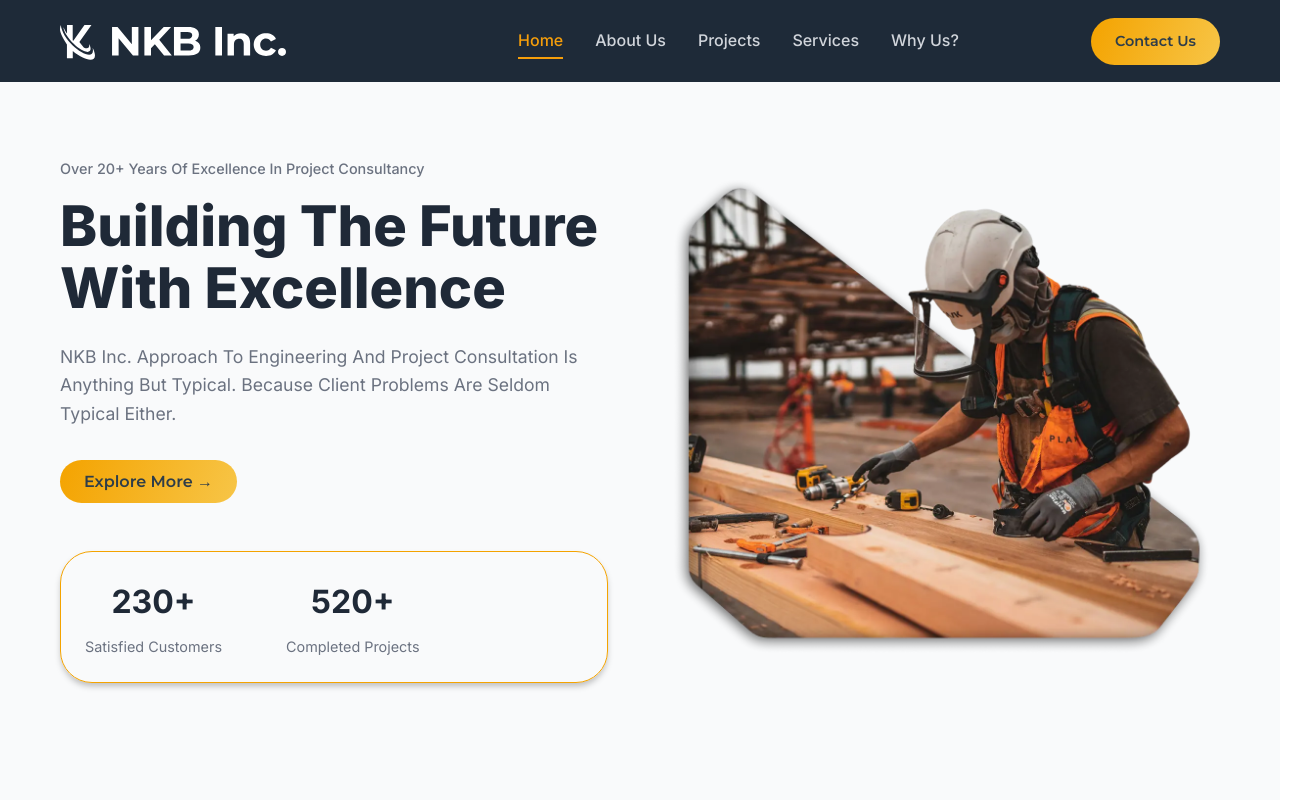
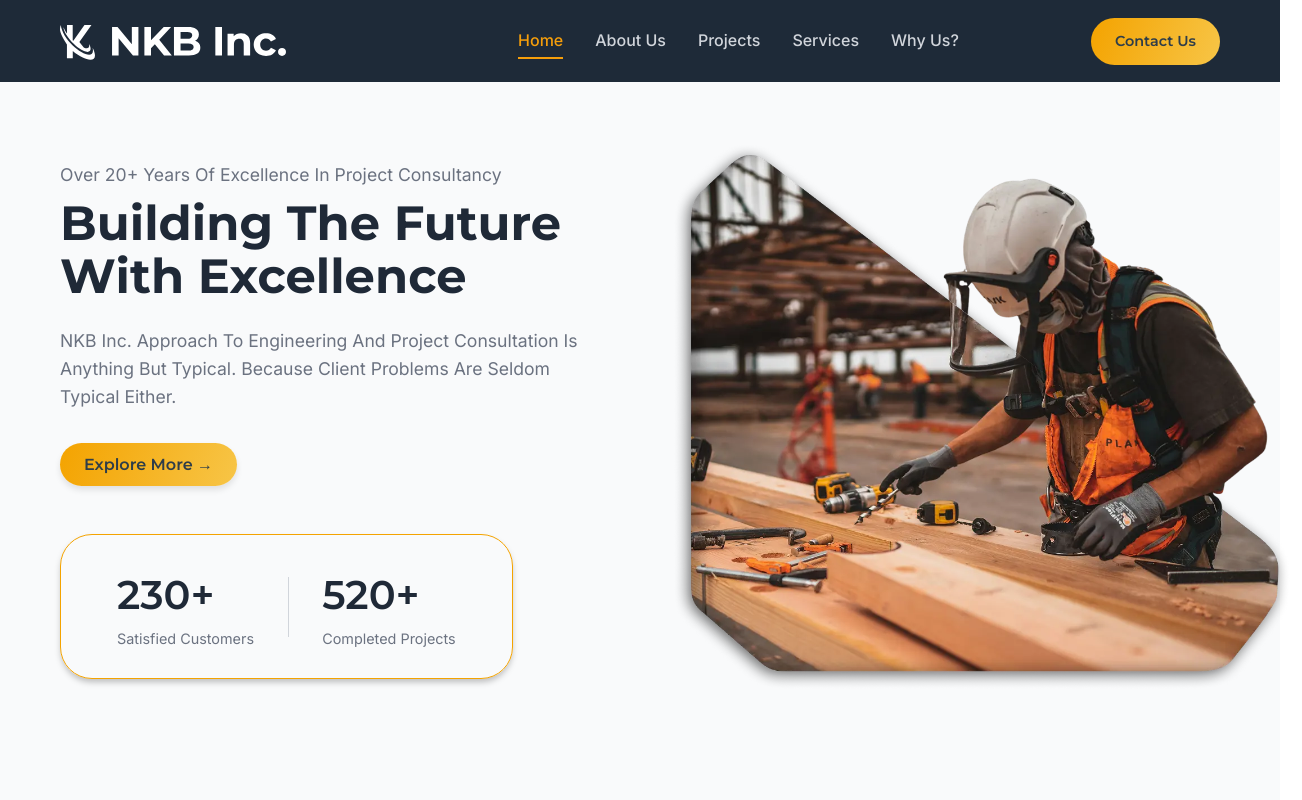
Before and after one commit to aesthetica-studios/nkb, a React (Vite) app: page / in a window 1280 px wide. Shown: the top 800 px of the page, 1302 px wide, since content can reach past the window. Built offline with nearby package versions, Linux system fonts and the light colour scheme.

Commit message:
major changes

```diff
--- a/index.html
+++ b/index.html
@@ -10,7 +10,7 @@
     <link href="https://fonts.googleapis.com/css2?family=Inter:wght@300;400;500;600;700;800&display=swap" rel="stylesheet">
     <link rel="preconnect" href="https://fonts.googleapis.com">
     <link rel="preconnect" href="https://fonts.gstatic.com" crossorigin>
-    <link href="https://fonts.googleapis.com/css2?family=Montserrat:ital,wght@0,100..900;1,100..900&display=swap" rel="stylesheet">
+<link href="https://fonts.googleapis.com/css2?family=Montserrat:wght@300;400;500;600;700;800&display=swap" rel="stylesheet">
   </head>
   <body>
     <div id="root"></div>
--- a/src/components/Hero.css
+++ b/src/components/Hero.css
@@ -11,18 +11,22 @@
   grid-template-columns: 1fr 1fr;
   gap: 4rem;
   align-items: center;
+  font-family: inter;
+  font-weight: 400;
 }
 
 .hero-subtitle {
   color: #6b7280;
-  font-size: 0.9rem;
-  margin-bottom: 1rem;
-  font-weight: 500;
+  font-size: 1.1rem;
+  font-family: inter;
+  margin-bottom: 0.5rem;
+  font-weight: 400;
 }
 
 .hero-title {
-  font-size: 3.5rem;
-  font-weight: 800;
+  font-family: montserrat;
+  font-size: 3rem;
+  font-weight: 700;
   color: #1f2937;
   line-height: 1.1;
   margin-bottom: 1.5rem;
@@ -36,35 +40,56 @@
 }
 
 .hero-btn {
+  font-family: 'Montserrat', sans-serif;
   font-size: 1rem;
   padding: 15px 30px;
+  background: linear-gradient(to right, #F7C547, #F4A300);
+  border: none;
   margin-bottom: 3rem;
+  border-radius: 9999px;
+  color: #1f2937;
+  font-weight: 300;
+  box-shadow: 0 4px 6px rgba(0, 0, 0, 0.1);
+  transition: all 0.2s ease-in-out;
 }
+
 
 .hero-stats {
   display: flex;
-  gap: 1rem;
+  gap: 0.6rem; /* more space between items if needed */
   border: 1px solid #F4A300;
   border-radius: 32px;
   box-shadow: 0 4px 6px -1px rgba(0, 0, 0, 0.25);
-  /* max-width: 400px; */
+  padding: 0.2rem 2rem; /* add top/bottom and left/right padding */
+  width: fit-content; /* shrink to fit content width */
+  margin: 0; /* center it if needed */
+  }
+  .stat-divider {
+  width: 1px;
+  background-color: #d1d5db; /* Light gray */
+  height: 60px;
+  align-self: center;
 }
 
 .stat-item {
   padding: 1.5rem;
   border-radius: 12px;
-  text-align: center;
+  text-align: left;
   min-width: 140px;
 }
 
 .stat-number {
-  font-size: 2rem;
-  font-weight: 700;
+  font-family: Montserrat;
+  font-size: 2.5rem;
+  font-weight: 600;
   color: #1f2937;
-  margin-bottom: 0.5rem;
+  margin-bottom: 0.05rem;
+
 }
 
 .stat-label {
+  font-family: inter;
+  font-weight: 400;
   color: #6b7280;
   font-size: 0.9rem;
 }
@@ -74,7 +99,7 @@
 }
 
 .hero-image img {
-  width: 100%;
+  width: 115%;
   height: auto;
   border-radius: 20px;
   /* box-shadow: 0 20px 25px -5px rgba(0, 0, 0, 0.1); */
@@ -103,4 +128,9 @@
   .stat-item {
     min-width: 120px;
   }
+  @media (max-width: 768px) {
+  .stat-divider {
+    display: none;
+  }
 }
+}
--- a/src/components/Hero.jsx
+++ b/src/components/Hero.jsx
@@ -1,10 +1,13 @@
 import React from 'react'
 import './Hero.css'
 import heroImg from '../assets/hero.webp'
+import pattern1 from '../assets/pattern1.svg'
 
 const Hero = () => {
   return (
-    <section className="hero">
+
+
+   <section className="hero">
       <div className="container">
         <div className="hero-content">
           <div className="hero-text">
@@ -27,6 +30,8 @@ const Hero = () => {
                 <div className="stat-number">230+</div>
                 <div className="stat-label">Satisfied Customers</div>
               </div>
+              <div class="stat-divider"></div>
+
               <div className="stat-item">
                 <div className="stat-number">520+</div>
                 <div className="stat-label">Completed Projects</div>
--- a/src/components/Projects.css
+++ b/src/components/Projects.css
@@ -1,7 +1,10 @@
 .projects {
-  background: #2E3946;
+
+  background-color: #2E3946;
   color: white;
+
 }
+
 
 .projects .section-title,
 .projects .section-subtitle {
--- a/src/components/Projects.jsx
+++ b/src/components/Projects.jsx
@@ -1,6 +1,7 @@
 import React, { useState } from 'react'
 import { ChevronLeft, ChevronRight } from 'lucide-react'
 import './Projects.css'
+import pattern1 from '../assets/pattern1.svg'
 
 const Projects = () => {
   const [currentProject, setCurrentProject] = useState(0)
@@ -35,7 +36,25 @@ const Projects = () => {
   }
 
   return (
-    <section className="projects section">
+    <section className="projects section" style={{ position: 'relative', overflow: 'hidden' }}>
+  {/* Pattern overlay */}
+  <div
+    style={{
+      position: 'absolute',
+      top: 0,
+      left: 0,
+      right: 0,
+      bottom: 0,
+      backgroundImage: `url(${pattern1})`,
+      backgroundRepeat: 'repeat',
+      backgroundSize: '600px auto', // 👈 increase size here
+      backgroundPosition: 'center',
+      opacity: 0.1,                  // 👈 control opacity here
+      zIndex: 0,
+      pointerEvents: 'none'
+    }}
+  ></div>
+
       <div className="container">
         <div className="projects-header">
           <h2 className="section-title">Recent Projects</h2>
--- a/src/components/Services.css
+++ b/src/components/Services.css
@@ -23,7 +23,7 @@
 .services-grid {
   display: grid;
   grid-template-columns: repeat(3, 1fr);
-  gap: 2rem;
+  gap: 4rem;
   margin: 0 4rem;
 }
 
@@ -35,11 +35,6 @@
   transition: transform 0.3s ease, box-shadow 0.3s ease;
 }
 
-.service-card:hover {
-  transform: translateY(-5px);
-  box-shadow: 0 20px 25px -5px rgba(0, 0, 0, 0.1);
-}
-
 .service-image {
   height: 200px;
   overflow: hidden;
@@ -49,6 +44,11 @@
   width: 100%;
   height: 100%;
   object-fit: cover;
+}
+
+.service-card:hover {
+  transform: translateY(-5px);
+  box-shadow: 0 20px 25px -5px rgba(0, 0, 0, 0.1);
 }
 
 .service-content {
--- a/src/components/Services.jsx
+++ b/src/components/Services.jsx
@@ -12,7 +12,6 @@ import card8 from '../assets/card3.webp'
 import card9 from '../assets/card3.webp'
 import card10 from '../assets/card3.webp'
 import card11 from '../assets/card3.webp'
-
 const Services = () => {
   const services = [
     {
--- a/src/components/Values.css
+++ b/src/components/Values.css
@@ -1,5 +1,5 @@
 .values {
-  background: white;
+  background: #ECECEC;
 }
 
 .values-header {
@@ -16,7 +16,7 @@
 .value-card {
   background: #1f2937;
   color: white;
-  padding: 2.5rem 2rem;
+  padding: 2.5rem 1rem;
   border-radius: 12px;
   text-align: center;
   transition: transform 0.3s ease;
@@ -42,11 +42,15 @@
   font-weight: 600;
   margin-bottom: 1rem;
   color: white;
+  font-family: montserrat;
 }
 
 .value-description {
+  font-size: 0.9rem;
   color: #d1d5db;
   line-height: 1.6;
+  font-weight: 400;
+  font-family: inter;
 }
 
 @media (max-width: 768px) {
```
Also changed, not shown: src/assets/pattern1.svg (added).
